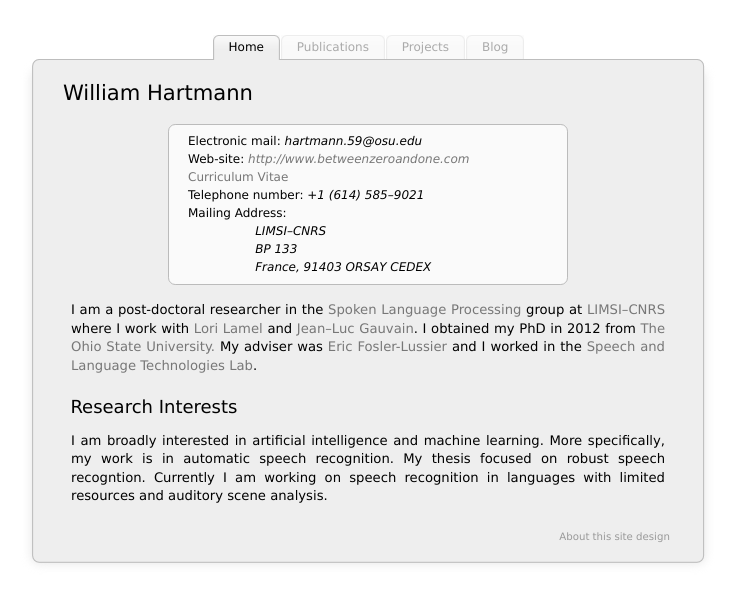
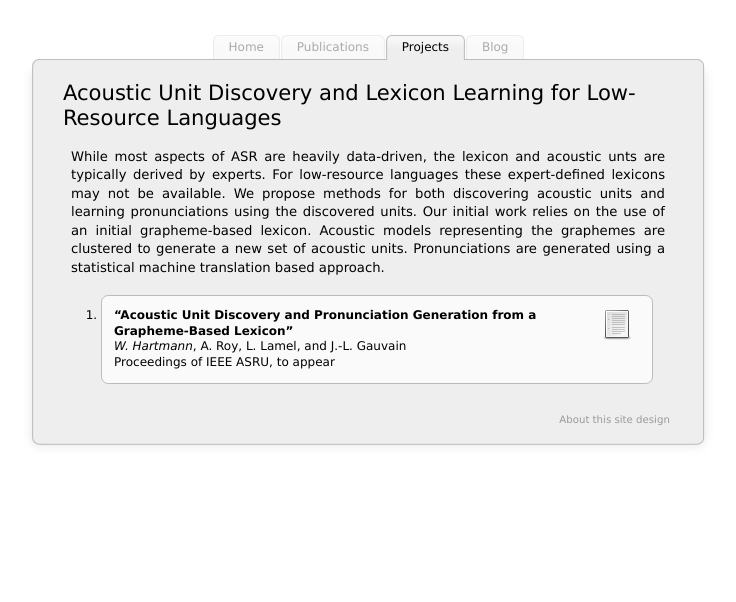
Before and after one commit to hartmannw/Website, a plain HTML site: page pronunciation_learning.html in a window 1280 px wide. Shown: the whole page, without its empty margins (272-1008 px from the left). Drawn offline with Linux system fonts and the light colour scheme.

Commit message:
Update based on ASRU work.
Added the publication information for the ASRU 2013 paper. Will need to
be further updated after the conference has been held. Also, added an
associated project page.

```diff
--- a/index.html
+++ b/pronunciation_learning.html
@@ -39,10 +39,10 @@
 	  <ul>
 	    <!-- The link you call "active" will show up as a darker tab -->
 	    <!--[if IE 6]><li></li><![endif]-->
-      <li class="active"><span>Home</span></li>
+      <li><a href="index.html">Home</a></li>
 	    <li><a href="publications.html">Publications</a></li>
-	    <li><a href="projects.html">Projects</a></li>
-	    <li><a href="http://williamhartmann.wordpress.com">Blog</a></li>
+	    <li class="active"><a href="projects.html">Projects</a></li>
+      <li><a href="http://williamhartmann.wordpress.com">Blog</a></li>
 	  </ul>
 	</div>
 
@@ -51,27 +51,19 @@
 	    <div id="inner-prettification">
 
 	      <div id="header">
-		<h1 id="title"><a href="index.html">William Hartmann</a></h1>
-	      </div>
+          <h1 id="title"><a href="direct_masking.html">Acoustic Unit Discovery and Lexicon Learning for Low-Resource Languages</a></h1>
+  </div>
 
-	      <div id="contents">
-          <div class="contact">
-      Electronic mail: <em>hartmann.59@osu.edu</em>
-		  <br />Web-site: <a href="index.html"><em>http://www.betweenzeroandone.com</em></a>
-      <br /><a href="publications/hartmann_cv.pdf">Curriculum Vitae</a>
-		  <br />Telephone number: <em>+1 (614) 585&ndash;9021</em>
-		  <br />Mailing Address:
-      <div class="address">
-        LIMSI&ndash;CNRS
-        <br />BP 133
-        <br />France, 91403 ORSAY CEDEX
+  <div id="contents">
+    <p>While most aspects of ASR are heavily data-driven, the lexicon and acoustic unts are typically derived by experts. For low-resource languages these expert-defined lexicons may not be available. We propose methods for both discovering acoustic units and learning pronunciations using the discovered units. Our initial work relies on the use of an initial grapheme-based lexicon. Acoustic models representing the graphemes are clustered to generate a new set of acoustic units. Pronunciations are generated using a statistical machine translation based approach.</p>
+    <ol class="decorated">
+      <li><a href="publications/hartmann_asru2013.pdf" title="Download a preprint of the article"><img width="32px" height="32px" src="images/text-x-generic.png" alt="File icon" /></a>
+        <strong>&#8220;Acoustic Unit Discovery and Pronunciation Generation from a Grapheme-Based Lexicon&#8221;</strong>
+        <br /><em>W. Hartmann</em>, A. Roy, L. Lamel, and J.-L. Gauvain
+        <br />Proceedings of IEEE ASRU, to appear
+      </li>
+    </ol>
       </div>
-    </div>
-    <p>I am a post-doctoral researcher in the <a href="http://www.limsi.fr/Scientifique/tlp/">Spoken Language Processing</a> group at <a href="http://www.limsi.fr">LIMSI&ndash;CNRS</a> where I work with <a href="http://www.limsi.fr/~lamel/">Lori Lamel</a> and <a href="http://www.limsi.fr/~gauvain/">Jean&ndash;Luc Gauvain</a>. I obtained my PhD in 2012 from <a href="http://www.osu.edu">The Ohio State University.</a> My adviser was <a href="http://www.cse.ohio-state.edu/~fosler">Eric Fosler-Lussier</a> and I worked in the <a href="http://www.cse.ohio-state.edu/slate/">Speech and Language Technologies Lab</a>.</p>
-		<h2>Research Interests</h2>
-		<p>I am broadly interested in artificial intelligence and machine learning. More specifically, my work is in automatic speech recognition. My thesis focused on robust speech recogntion. Currently I am working on speech recognition in languages with limited resources and auditory scene analysis.</p>
-	      </div>
-
               <div id="footer">
 		<p><a href="about.html">About this site design</a></p>
 		<!-- You can do whatever you like here -->
```
Also changed, not shown: projects.html (+9 -3 lines), publications.html (+5 -0 lines), images/acoustic_unit_discovery_thumb.png (added), 4 other files.
